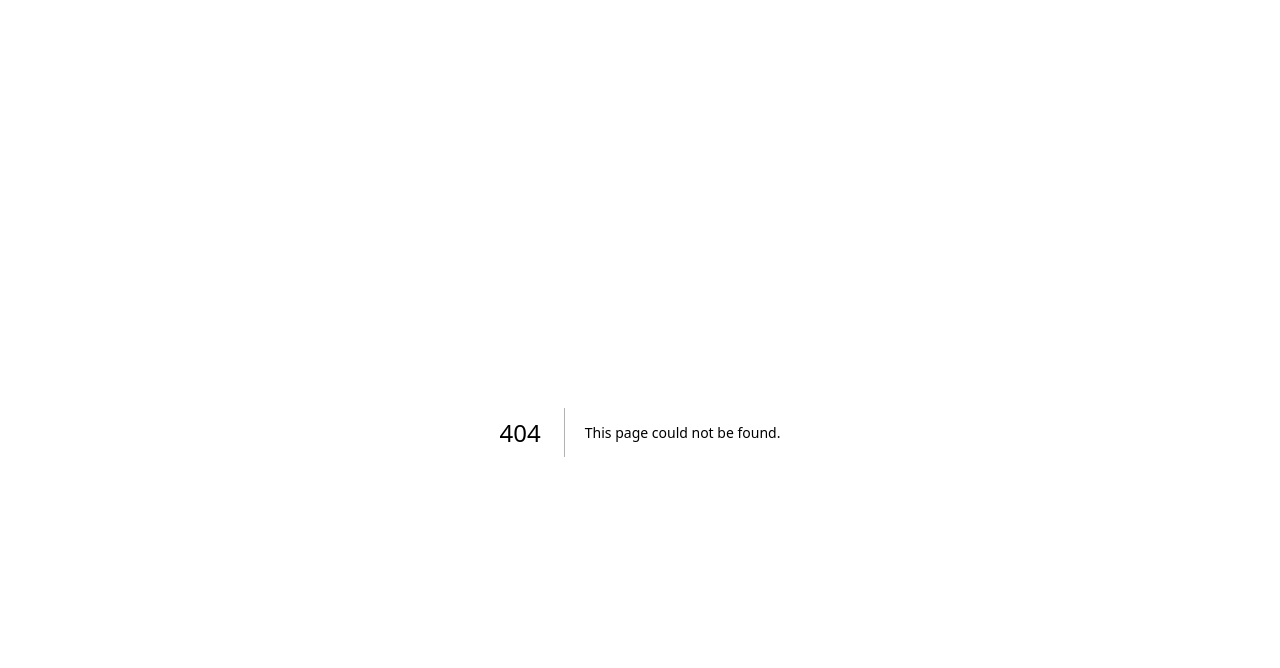
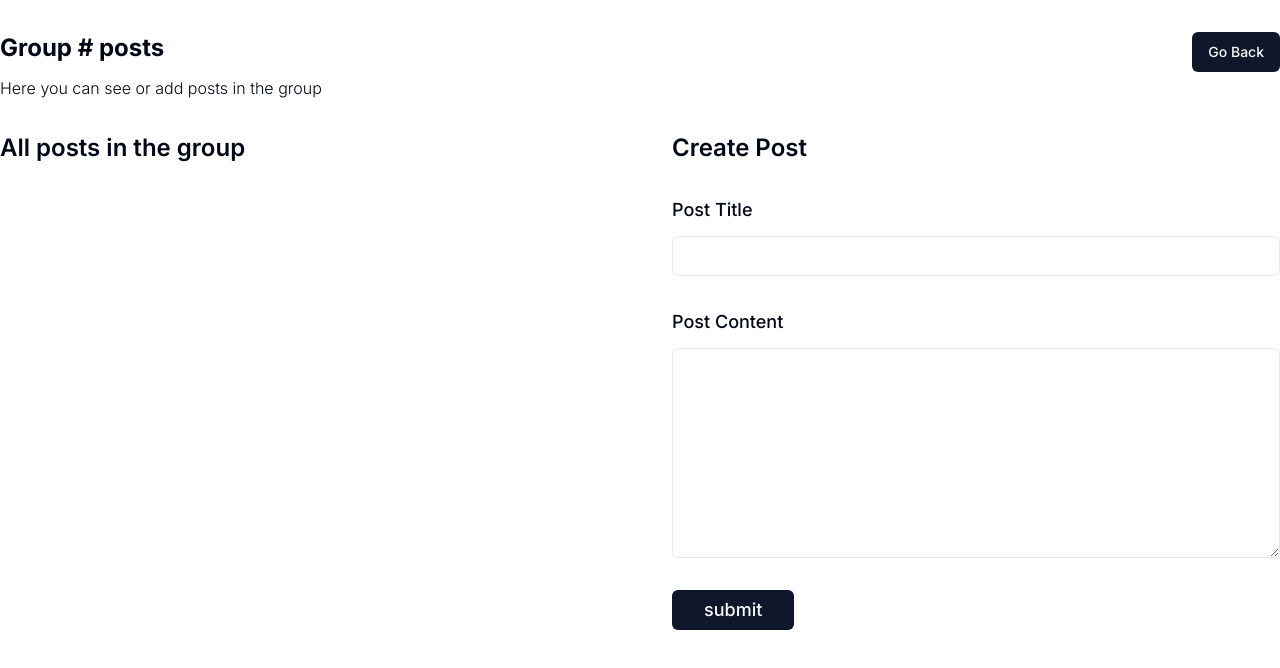
Before and after one commit to MohamedAdelElBaik/group-app, a Next.js app: page /post in a window 1280 px wide. Before the commit this address had no page. Shown: the top 668 px of the page. Built offline with nearby package versions, Linux system fonts and the light colour scheme.

Commit message:
PostFunctinality

```diff
--- a/app/layout.js
+++ b/app/layout.js
@@ -3,8 +3,11 @@
 import { Inter } from "next/font/google";
 import "./globals.css";
 import React, { useReducer } from "react";
-import reducer from "@/components/groupsReducer";
-const initialState = JSON.parse(localStorage.getItem("groups") || "[]");
+import reducerGroups from "@/hooks/groupsReducer";
+import reducerPosts from "@/hooks/postsReducer";
+
+const initialStateGroups = JSON.parse(localStorage.getItem("groups") || "[]");
+const initialStatePosts = JSON.parse(localStorage.getItem("groups") || "[]");
 
 const inter = Inter({ subsets: ["latin"] });
 
@@ -13,15 +16,19 @@ const inter = Inter({ subsets: ["latin"] });
 //   description: "Generated by create next app",
 // };
 export const GroupContext = React.createContext();
+export const PostsContext = React.createContext();
 
 export default function RootLayout({ children }) {
-  const [group, dispatch] = useReducer(reducer, initialState);
+  const [group, dispatchG] = useReducer(reducerGroups, initialStateGroups);
+  const [posts, dispatchP] = useReducer(reducerPosts, initialStatePosts);
 
   return (
     <html lang="en">
       <body className={`${inter.className} max-w-7xl m-auto my-8`}>
-        <GroupContext.Provider value={{ group, dispatch }}>
-          {children}
+        <GroupContext.Provider value={{ group, dispatch: dispatchG }}>
+          <PostsContext.Provider value={{ posts, dispatch: dispatchP }}>
+            {children}
+          </PostsContext.Provider>
         </GroupContext.Provider>
       </body>
     </html>
--- /dev/null
+++ b/app/post/page.jsx
@@ -0,0 +1,30 @@
+import CreatePost from "@/components/CreatePost";
+import PostsList from "@/components/PostsList";
+import { Button } from "@/components/ui/button";
+
+import Link from "next/link";
+
+function page() {
+  return (
+    <div className="space-y-8">
+      <div className="flex justify-between">
+        <div className="space-y-3">
+          <h1 className="text-2xl font-bold">Group # posts</h1>
+          <p className="max-w-[900px] font-light">
+            Here you can see or add posts in the group
+          </p>
+        </div>
+        <Link href="/">
+          <Button>Go Back</Button>
+        </Link>
+      </div>
+
+      <div className="grid grid-cols-2 gap-16">
+        <PostsList />
+        <CreatePost />
+      </div>
+    </div>
+  );
+}
+
+export default page;
--- /dev/null
+++ b/components/CreatePost.jsx
@@ -0,0 +1,55 @@
+"use client";
+
+import { PostsContext } from "@/app/layout";
+import { Button } from "@/components/ui/button";
+import { Input } from "@/components/ui/input";
+import { Label } from "@/components/ui/label";
+import { Textarea } from "@/components/ui/textarea";
+import { useContext, useState } from "react";
+
+export default function CreatePost() {
+  const [title, setTitle] = useState("");
+  const [content, setContent] = useState("");
+  const { dispatch } = useContext(PostsContext);
+
+  function handleSubmit(e) {
+    e.preventDefault();
+
+    dispatch({ type: "add", payload: { title, content } });
+    setTitle("");
+    setContent("");
+  }
+
+  return (
+    <div>
+      <h2 className="mb-8 text-2xl font-semibold">Create Post</h2>
+      <form className="w-fill flex flex-col gap-8">
+        <div className="space-y-3">
+          <Label className="text-lg" htmlFor="">
+            Post Title
+          </Label>
+          <Input
+            type="text"
+            className="text-base"
+            value={title}
+            onChange={(e) => setTitle(e.target.value)}
+          />
+        </div>
+        <div className="space-y-3">
+          <Label className="text-lg" htmlFor="">
+            Post Content
+          </Label>
+          <Textarea
+            rows={8}
+            className="text-base"
+            value={content}
+            onChange={(e) => setContent(e.target.value)}
+          />
+        </div>
+        <Button className="w-fit px-8 py-4 text-lg" onClick={handleSubmit}>
+          submit
+        </Button>
+      </form>
+    </div>
+  );
+}
--- a/components/GroupList.jsx
+++ b/components/GroupList.jsx
@@ -17,6 +17,7 @@ import { Label } from "./ui/label";
 import { Input } from "./ui/input";
 import { Textarea } from "./ui/textarea";
 import { GroupContext } from "@/app/layout";
+import Link from "next/link";
 
 export default function GroupList() {
   const { group: data } = useContext(GroupContext);
@@ -49,14 +50,19 @@ function Group({ id, name, description, createAt }) {
         <CardDescription>{description}</CardDescription>
       </CardContent>
       <CardFooter>
-        <div className="flex gap-4">
+        <div className="flex gap-2 justify-between w-full">
+          <Link href={`post?${id}`}>
+            <Button className="w-40">Go to Posts</Button>
+          </Link>
+          <div className="space-x-4">
             <EditGroupBTN id={id} name={name} description={description} />
             <Button
-            className="w-36"
+              className="w-28"
               onClick={() => dispatch({ type: "deleteGroup", payload: { id } })}
             >
               Delete
             </Button>
+          </div>
         </div>
       </CardFooter>
     </Card>
@@ -71,7 +77,7 @@ function EditGroupBTN({ id, name, description }) {
   return (
     <Dialog>
       <DialogTrigger asChild>
-        <Button variant="outline" className="w-36">
+        <Button variant="outline" className="w-28">
           Edit
         </Button>
       </DialogTrigger>
--- /dev/null
+++ b/components/PostsList.jsx
@@ -0,0 +1,48 @@
+"use client";
+
+import { useContext } from "react";
+import { Card, CardContent, CardHeader, CardTitle } from "./ui/card";
+import { PostsContext } from "@/app/layout";
+import { Button } from "./ui/button";
+import { Pencil2Icon, TrashIcon } from "@radix-ui/react-icons";
+
+export default function PostsList() {
+  const { posts } = useContext(PostsContext);
+  return (
+    <div>
+      <h2 className="text-2xl font-semibold mb-8">All posts in the group</h2>
+      <div className="space-y-4">
+        {posts?.map((post) => (
+          <Post
+            key={post.id}
+            id={post.id}
+            title={post.title}
+            content={post.content}
+            createAt={post.createAt}
+          />
+        ))}
+      </div>
+    </div>
+  );
+}
+
+function Post({ id, title, content, createAt }) {
+  return (
+    <Card>
+      <CardHeader>
+        <CardTitle>{title}</CardTitle>
+      </CardHeader>
+      <CardContent>
+        <p>{content}</p>
+        <div className="space-x-2 mt-8">
+          <Button size="icon">
+            <Pencil2Icon />
+          </Button>
+          <Button size="icon">
+            <TrashIcon />
+          </Button>
+        </div>
+      </CardContent>
+    </Card>
+  );
+}
--- /dev/null
+++ b/hooks/postsReducer.jsx
@@ -0,0 +1,47 @@
+"use client";
+
+export default function reducer(state, action) {
+  switch (action.type) {
+    case "add":
+      const idCreated = Date.now();
+      const createAt = new Date();
+      const newPost = {
+        id: idCreated,
+        title: action.payload.title,
+        content: action.payload.content,
+        createAt,
+      };
+
+      const updatedPosts = [...state, newPost];
+      localStorage.setItem("posts", JSON.stringify(updatedPosts));
+
+      return updatedPosts;
+
+    case "delete":
+      const id = action.payload.id;
+      const newPosts = state.filter((group) => group.id !== id);
+      localStorage.setItem("posts", JSON.stringify(newPosts));
+
+      return newPosts;
+
+    case "edit":
+      const index = state.findIndex((group) => action.payload.id === group.id);
+
+      if (index !== -1) {
+        const updatedPosts = [...state];
+
+        updatedPosts[index] = {
+          ...updatedPosts[index],
+          title: action.payload.title,
+          content: action.payload.content,
+        };
+
+        localStorage.setItem("posts", JSON.stringify(updatedPosts));
+
+        return updatedPosts;
+      }
+      return state;
+    default:
+      return state;
+  }
+}
--- a/package.json
+++ b/package.json
@@ -11,6 +11,7 @@
   "dependencies": {
     "@hookform/resolvers": "^3.6.0",
     "@radix-ui/react-dialog": "^1.0.5",
+    "@radix-ui/react-icons": "^1.3.0",
     "@radix-ui/react-label": "^2.0.2",
     "@radix-ui/react-slot": "^1.0.2",
     "class-variance-authority": "^0.7.0",
```
Also changed, not shown: hooks/groupsReducer.jsx (renamed from components/groupsReducer.jsx), 1 other file (tests, documents, lock files or other folders). Lines whose indentation alone changed are shown as unchanged.
